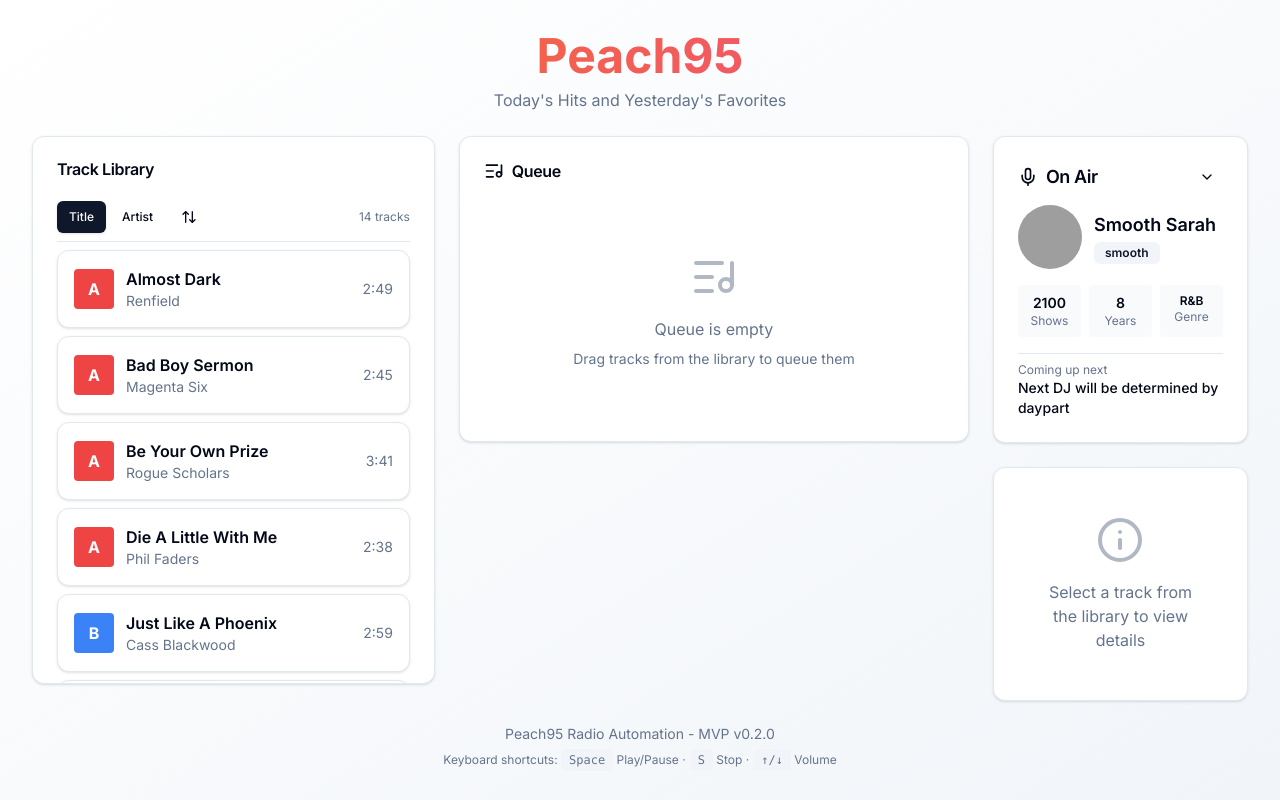
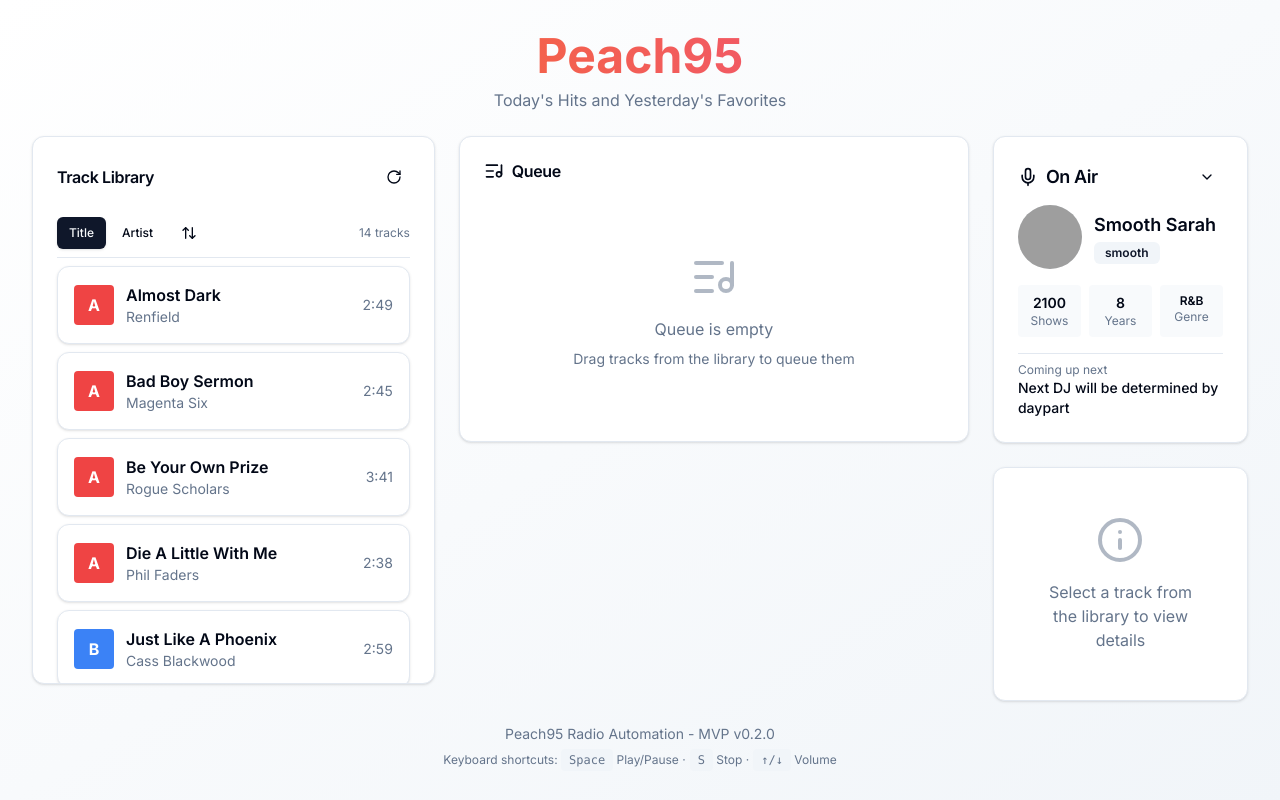
Before and after one commit to throwgoats/Peach95, a Next.js app: page / in a window 1280 px wide. Built offline with nearby package versions, Linux system fonts and the light colour scheme; grey boxes are pictures that could not be loaded.

Commit message:
better memory management

```diff
--- a/src/app/page.tsx
+++ b/src/app/page.tsx
@@ -1,13 +1,17 @@
 'use client';
 
-import { useState } from 'react';
+import { useState, useEffect } from 'react';
 import { TrackList } from '@/components/library/TrackList';
 import { TrackInfoPanel } from '@/components/library/TrackInfoPanel';
 import { QueuePanel } from '@/components/queue/QueuePanel';
 import { DJSelector } from '@/components/talent/DJSelector';
 import { Card, CardContent, CardHeader, CardTitle } from '@/components/ui/card';
+import { Button } from '@/components/ui/button';
 import { useKeyboardShortcuts } from '@/hooks/useKeyboardShortcuts';
 import { DndProvider } from '@/components/providers/DndProvider';
+import { useLibraryStore } from '@/stores/libraryStore';
+import { getPlayerInstance } from '@/lib/audio/player';
+import { RotateCw, Loader2 } from 'lucide-react';
 import type { TrackMetadata } from '@/types/track';
 
 export default function Home() {
@@ -16,6 +20,18 @@ export default function Home() {
 
   // Track selection state
   const [selectedTrack, setSelectedTrack] = useState<TrackMetadata | null>(null);
+
+  // Library state for refresh button
+  const loading = useLibraryStore((state) => state.loading);
+  const loadTracks = useLibraryStore((state) => state.loadTracks);
+
+  // Cleanup on unmount
+  useEffect(() => {
+    return () => {
+      const player = getPlayerInstance();
+      player.dispose();
+    };
+  }, []);
 
   return (
     <DndProvider>
@@ -36,7 +52,23 @@ export default function Home() {
             <div className="space-y-6 min-h-0 flex flex-col">
               <Card className="flex flex-col overflow-hidden">
                 <CardHeader>
-                  <CardTitle>Track Library</CardTitle>
+                  <div className="flex items-center justify-between">
+                    <CardTitle>Track Library</CardTitle>
+                    <Button
+                      variant="ghost"
+                      size="sm"
+                      onClick={() => loadTracks()}
+                      disabled={loading}
+                      className="h-8 w-8 p-0"
+                      title="Refresh library"
+                    >
+                      {loading ? (
+                        <Loader2 className="h-4 w-4 animate-spin" />
+                      ) : (
+                        <RotateCw className="h-4 w-4" />
+                      )}
+                    </Button>
+                  </div>
                 </CardHeader>
                 <CardContent className="flex-1 overflow-y-auto">
                   <TrackList
--- a/src/stores/playerStore.ts
+++ b/src/stores/playerStore.ts
@@ -86,6 +86,11 @@ export const usePlayerStore = create<PlayerStore>()(
         // Remove the finished track from queue
         const { queueItems } = get();
         if (queueItems.length > 0) {
+          // Clear VO data URL from finished track to help GC
+          if (queueItems[0]?.voSegment) {
+            queueItems[0].voSegment.fileUrl = '';
+          }
+
           const newQueueItems = queueItems.slice(1);
           newQueueItems.forEach((item, idx) => {
             item.queuePosition = idx;
@@ -235,6 +240,13 @@ export const usePlayerStore = create<PlayerStore>()(
 
         removeFromQueue: (index: number) => {
           const { queueItems, queueItemStates } = get();
+
+          // Clear VO data URL from removed item to help GC
+          const removedItem = queueItems[index];
+          if (removedItem?.voSegment) {
+            removedItem.voSegment.fileUrl = '';
+          }
+
           const newQueueItems = queueItems.filter((_, i) => i !== index);
 
           // Update positions
@@ -280,6 +292,15 @@ export const usePlayerStore = create<PlayerStore>()(
         },
 
         clearQueue: () => {
+          const { queueItems } = get();
+
+          // Clear all VO data URLs to help GC
+          queueItems.forEach(item => {
+            if (item.voSegment) {
+              item.voSegment.fileUrl = '';
+            }
+          });
+
           set({
             queueItems: [],
             queue: [],
```
